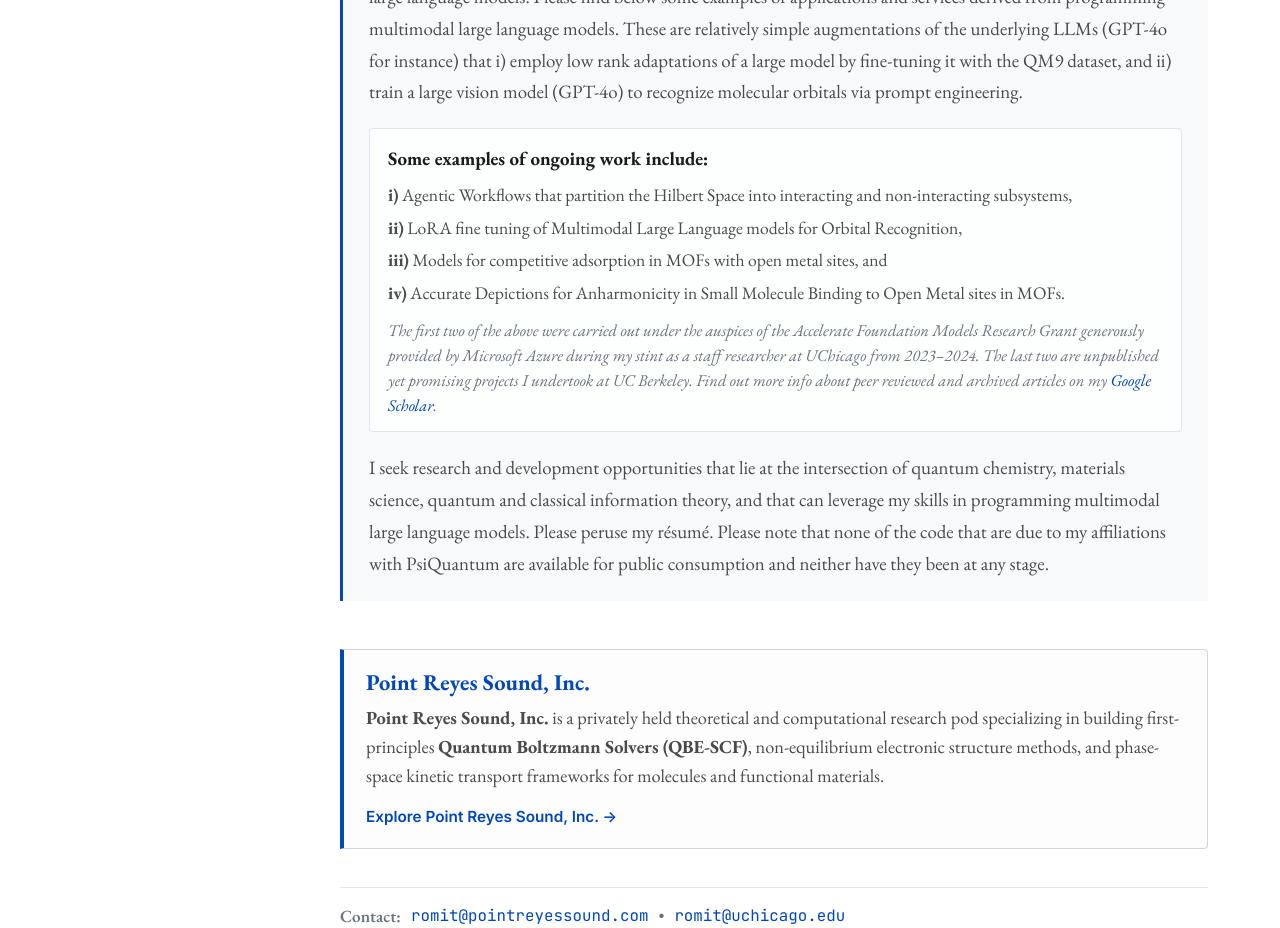
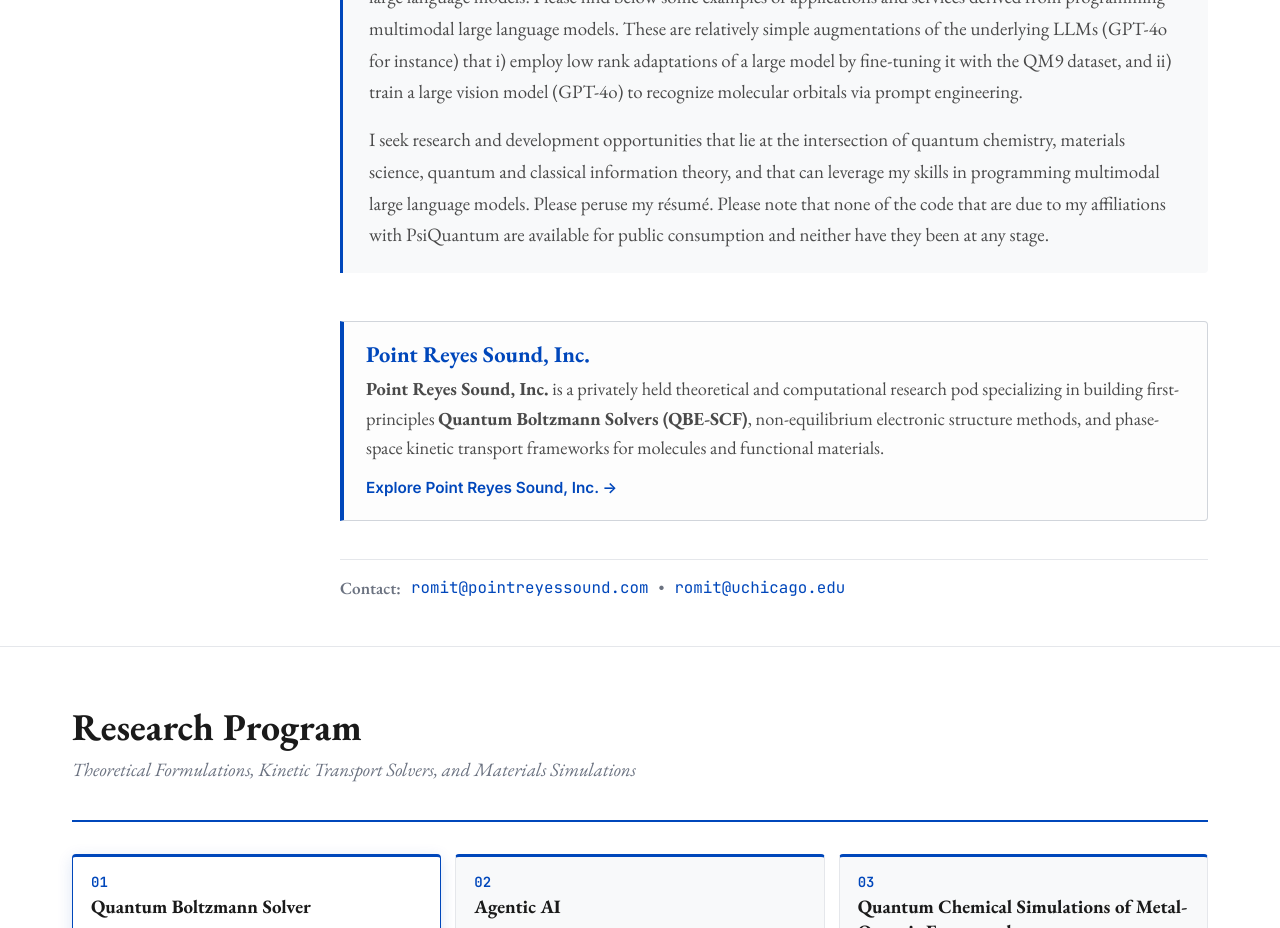
Before and after one commit to RomitChakraborty/rchakraborty.dev, a React (Vite) app: page / in a window 1280 px wide. Shown: the part 840-1768 px from the top of the page. Built offline with nearby package versions, Linux system fonts and the light colour scheme.

Commit message:
content: remove ongoing work list and note from Hero section

```diff
--- a/src/components/Hero.jsx
+++ b/src/components/Hero.jsx
@@ -92,20 +92,6 @@
               As an AI optimist, I am enthused by the prospect of using transformer-based architectures to learn more about the physical world. I enjoy building extensions to solutions in the natural sciences by programming multimodal large language models. Please find below some examples of applications and services derived from programming multimodal large language models. These are relatively simple augmentations of the underlying LLMs (GPT-4o for instance) that i) employ low rank adaptations of a large model by fine-tuning it with the QM9 dataset, and ii) train a large vision model (GPT-4o) to recognize molecular orbitals via prompt engineering.
             </p>
 
-            {/* Ongoing Directions */}
-            <div className="ongoing-inner-group">
-              <div className="ongoing-work-title">Some examples of ongoing work include:</div>
-              <ul className="ongoing-work-list">
-                <li><strong>i)</strong> Agentic Workflows that partition the Hilbert Space into interacting and non-interacting subsystems,</li>
-                <li><strong>ii)</strong> LoRA fine tuning of Multimodal Large Language models for Orbital Recognition,</li>
-                <li><strong>iii)</strong> Models for competitive adsorption in MOFs with open metal sites, and</li>
-                <li><strong>iv)</strong> Accurate Depictions for Anharmonicity in Small Molecule Binding to Open Metal sites in MOFs.</li>
-              </ul>
-              <p className="ongoing-work-note">
-                The first two of the above were carried out under the auspices of the Accelerate Foundation Models Research Grant generously provided by Microsoft Azure during my stint as a staff researcher at UChicago from 2023–2024. The last two are unpublished yet promising projects I undertook at UC Berkeley. Find out more info about peer reviewed and archived articles on my <a href="https://scholar.google.com/citations?user=m4HlFRIAAAAJ&hl=en" target="_blank" rel="noopener noreferrer">Google Scholar</a>.
-              </p>
-            </div>
-
             {/* Opportunities & PsiQuantum */}
             <p className="hero-bio" style={{ marginBottom: 0 }}>
               I seek research and development opportunities that lie at the intersection of quantum chemistry, materials science, quantum and classical information theory, and that can leverage my skills in programming multimodal large language models. Please peruse my résumé. Please note that none of the code that are due to my affiliations with PsiQuantum are available for public consumption and neither have they been at any stage.
```
